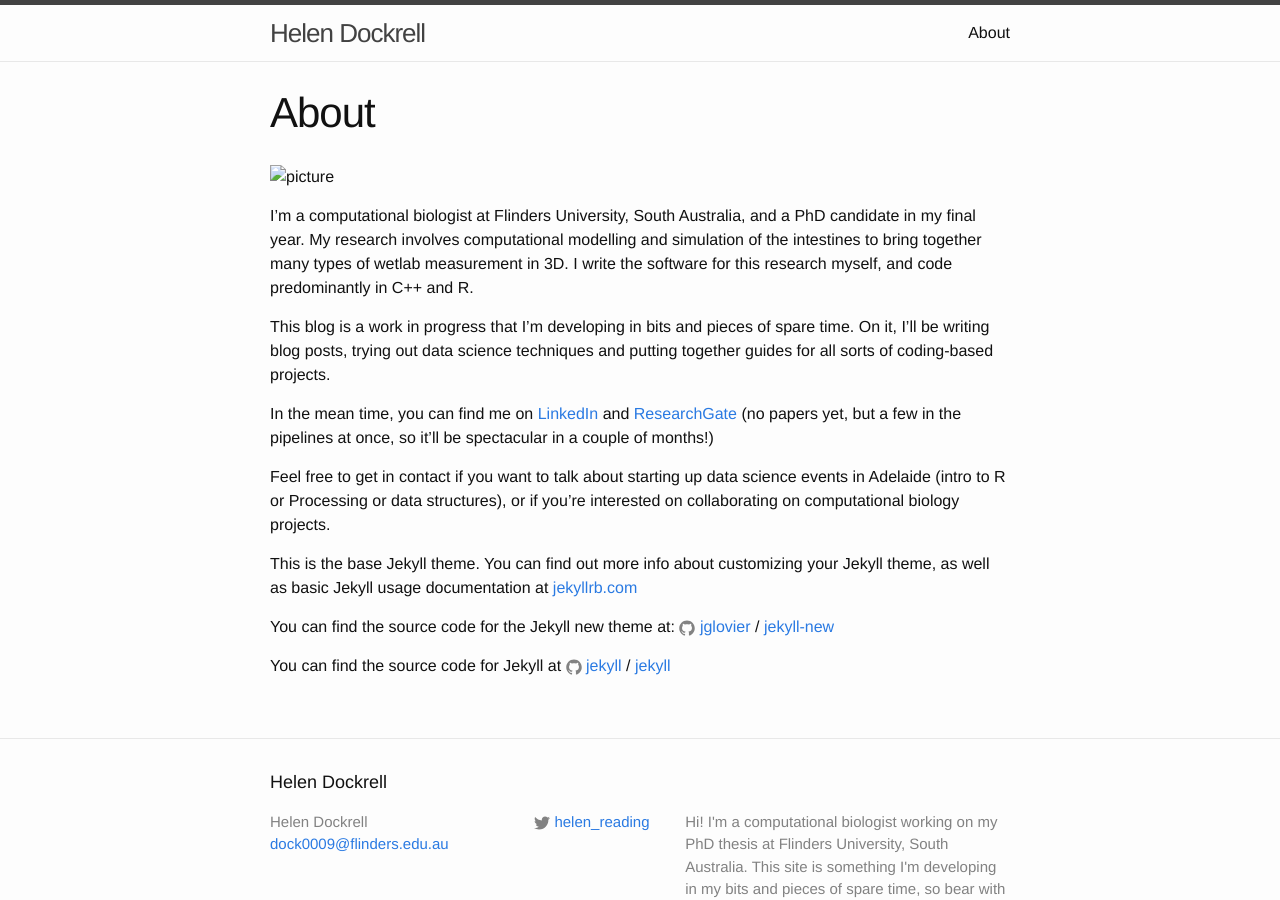
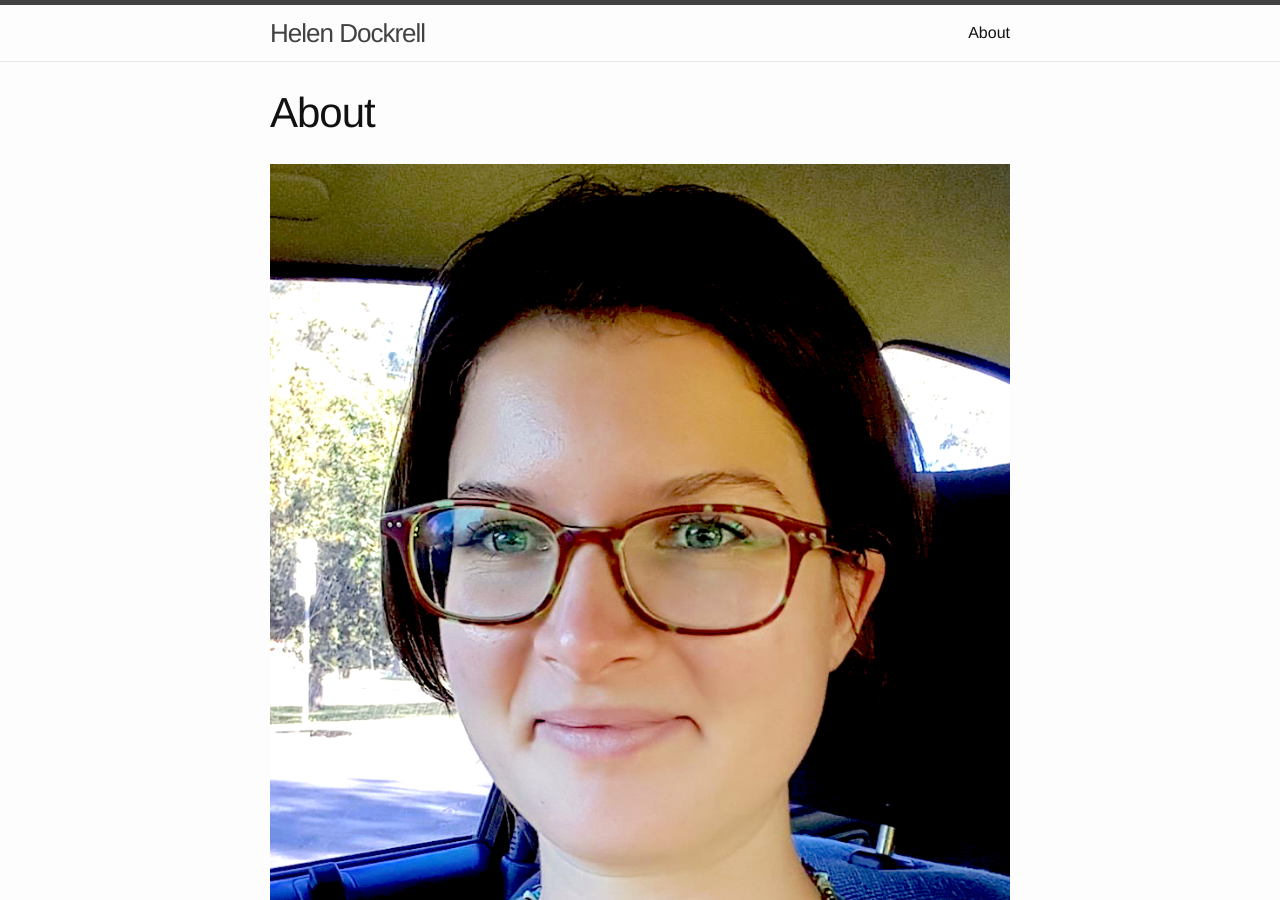
Before and after one commit to HDockrell/HDockrell.github.io, a Jekyll site: the page built from about.md, in a window 1280 px wide and 900 px high. Built offline with Jekyll 4.4.1, drawn with Linux system fonts in a browser that asks for light colours.

Commit message:
trying pic url link from github

```diff
--- a/about.md
+++ b/about.md
@@ -3,7 +3,7 @@ layout: page
 title: About
 permalink: /about/
 ---
-![picture]({{www.circuitcomplete.net}}/_includes/head_shot_site.png)
+![picture]({{https://github.com/HDockrell/HDockrell.github.io}}/assets/head_shot_site.png)
 
 I'm a computational biologist at Flinders University, South Australia, and a PhD candidate in my final year. My research involves computational modelling and simulation of the intestines to bring together many types of wetlab measurement in 3D. I write the software for this research myself, and code predominantly in C++ and R.
 
@@ -12,13 +12,3 @@ This blog is a work in progress that I'm developing in bits and pieces of spare
 In the mean time, you can find me on [LinkedIn](https://www.linkedin.com/in/helendockrell/) and [ResearchGate](https://www.researchgate.net/profile/Helen_Dockrell/) (no papers yet, but a few in the pipelines at once, so it'll be spectacular in a couple of months!)
 
 Feel free to get in contact if you want to talk about starting up data science events in Adelaide (intro to R or Processing or data structures), or if you're interested on collaborating on computational biology projects.
-
-This is the base Jekyll theme. You can find out more info about customizing your Jekyll theme, as well as basic Jekyll usage documentation at [jekyllrb.com](http://jekyllrb.com/)
-
-You can find the source code for the Jekyll new theme at:
-{% include icon-github.html username="jglovier" %} /
-[jekyll-new](https://github.com/jglovier/jekyll-new)
-
-You can find the source code for Jekyll at
-{% include icon-github.html username="jekyll" %} /
-[jekyll](https://github.com/jekyll/jekyll)
```
Also changed, not shown: assets/head_shot_site.png (renamed from _includes/head_shot_site.png), 1 other file.
